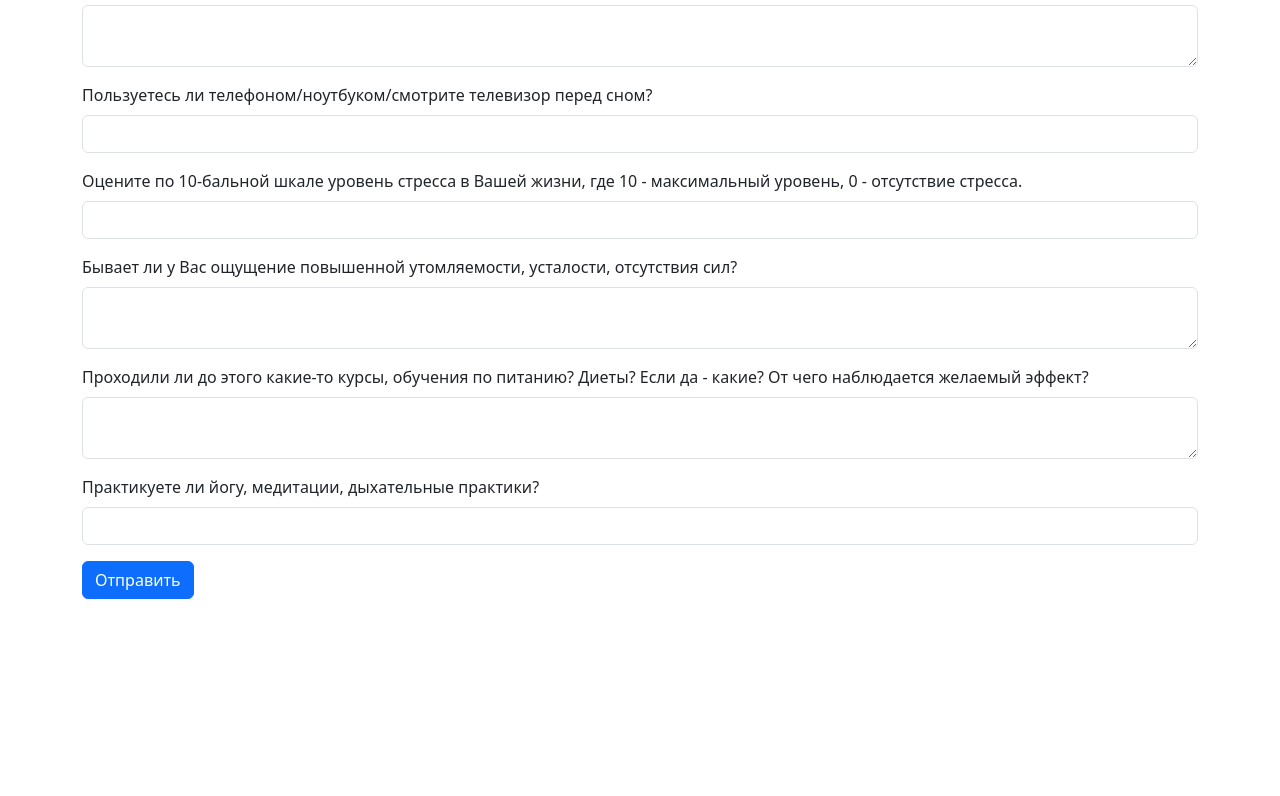
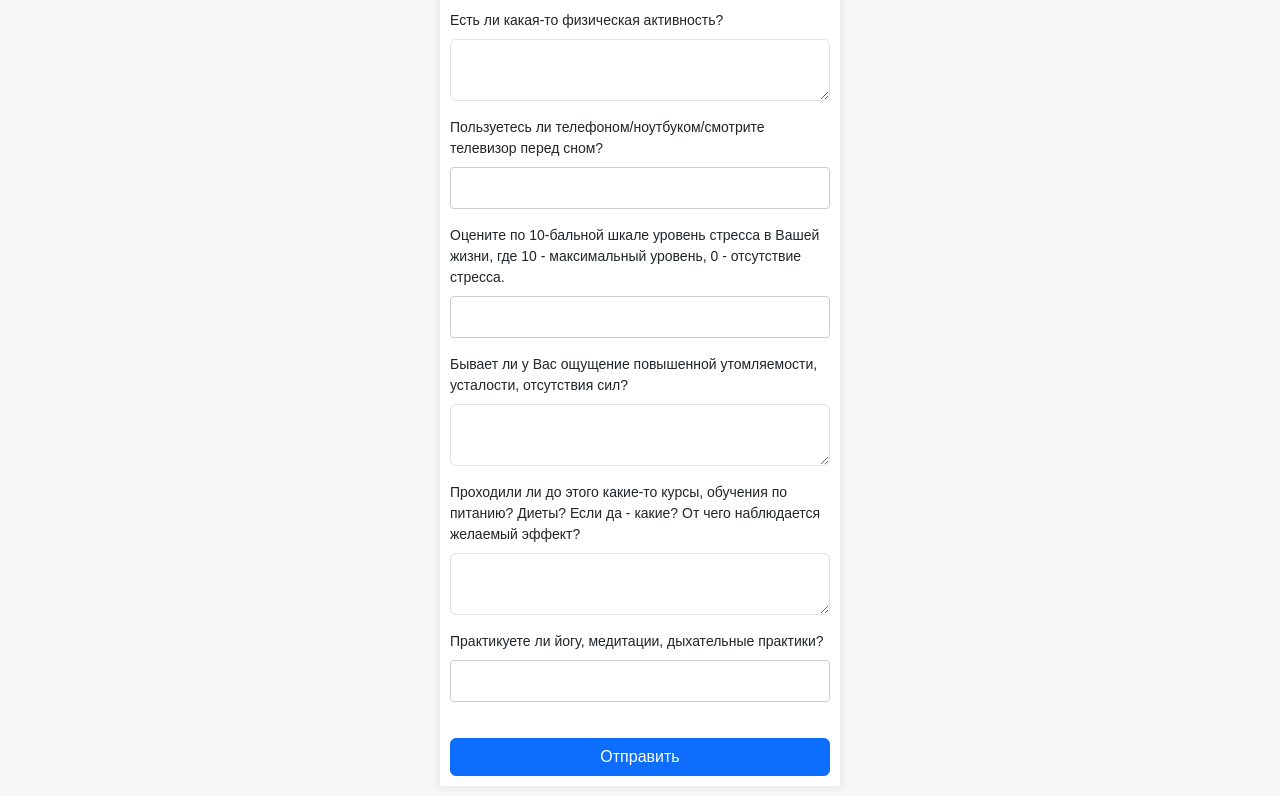
Before and after one commit to n1nj4z33/angelbot, a plain HTML site: page web/general_info_ru.html in a window 1280 px wide. Shown: the part 1777-2573 px from the top of the page. Before the commit the page ends 2376 px from the top, so only its background shows below. Drawn offline with nearby package versions, Linux system fonts and the light colour scheme.

Commit message:
fucking keyboard issue

```diff
--- a/web/general_info_ru.html
+++ b/web/general_info_ru.html
@@ -7,8 +7,62 @@
     <link href="https://cdn.jsdelivr.net/npm/bootstrap@5.3.3/dist/css/bootstrap.min.css" rel="stylesheet">
 
     <style>
-        html {
-            height: 100dvh; /* Можно адаптировать в зависимости от высоты клавиатуры */
+        body {
+            font-family: Arial, sans-serif;
+            padding: 10px;
+            background: #f7f7f7;
+            margin: 0;
+        }
+        .container {
+            width: 100%;
+            max-width: 400px; /* Ширина подходящая для большинства мобильных устройств */
+            margin: auto;
+            background: white;
+            padding: 10px;
+            box-shadow: 0 0 10px rgba(0,0,0,0.1);
+            position: relative;
+            min-height: 100vh; /* Минимальная высота контейнера */
+        }
+        .form-group {
+            margin-bottom: 10px;
+        }
+        label {
+            display: block;
+            margin-bottom: 5px;
+            font-size: 14px;
+        }
+        input[type="text"], input[type="number"], select, textarea {
+            width: 100%;
+            padding: 8px;
+            border: 1px solid #ccc;
+            border-radius: 4px;
+            box-sizing: border-box;
+        }
+
+        input[type="date"] {
+            /* -webkit-appearance: none;  Отключает стандартный стиль iOS */
+            background-color: white;
+            border: 1px solid #ccc;
+            padding: 8px;
+            border-radius: 4px;
+        }
+
+        button {
+            width: 100%;
+            padding: 10px;
+            background-color: #5c7cfa;
+            color: white;
+            border: none;
+            border-radius: 4px;
+            cursor: pointer;
+            margin-top: 20px; /* Добавлен отступ сверху */
+        }
+        button:hover {
+            background-color: #3b5bdb;
+        }
+        .footer {
+            height: 20px; /* Высота подвала для прокрутки */
+            padding-bottom: 100px; /* Дополнительное пространство снизу */
         }
     </style>
 
@@ -16,7 +70,7 @@
 </head>
 <body>
 <div class="container mt-5">
-    <h1 class="mb-4">Опросник</h1>
+    <h2 class="mb-4">⚕️ Общие сведения</h2>
     <form id="surveyForm">
         <div class="mb-3">
             <label for="birthdate" class="form-label">Дата рождения:</label>
```
